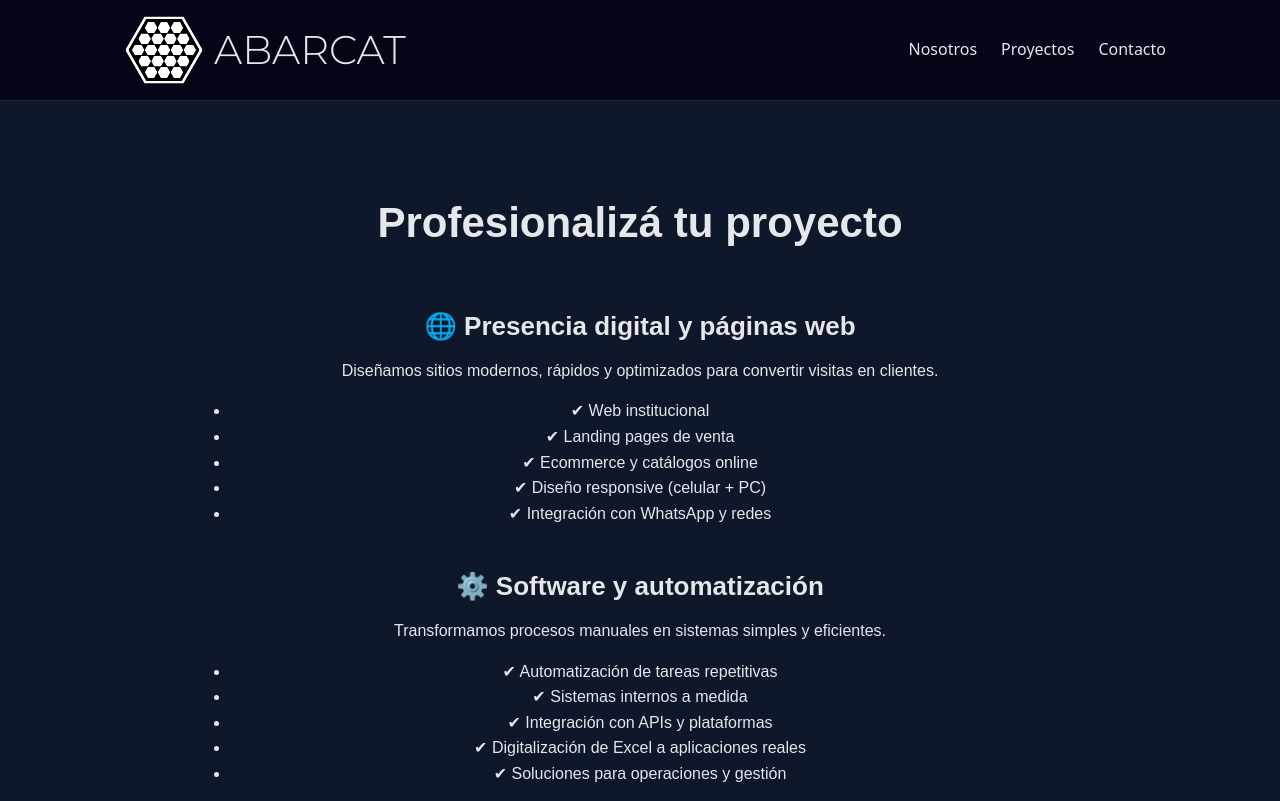
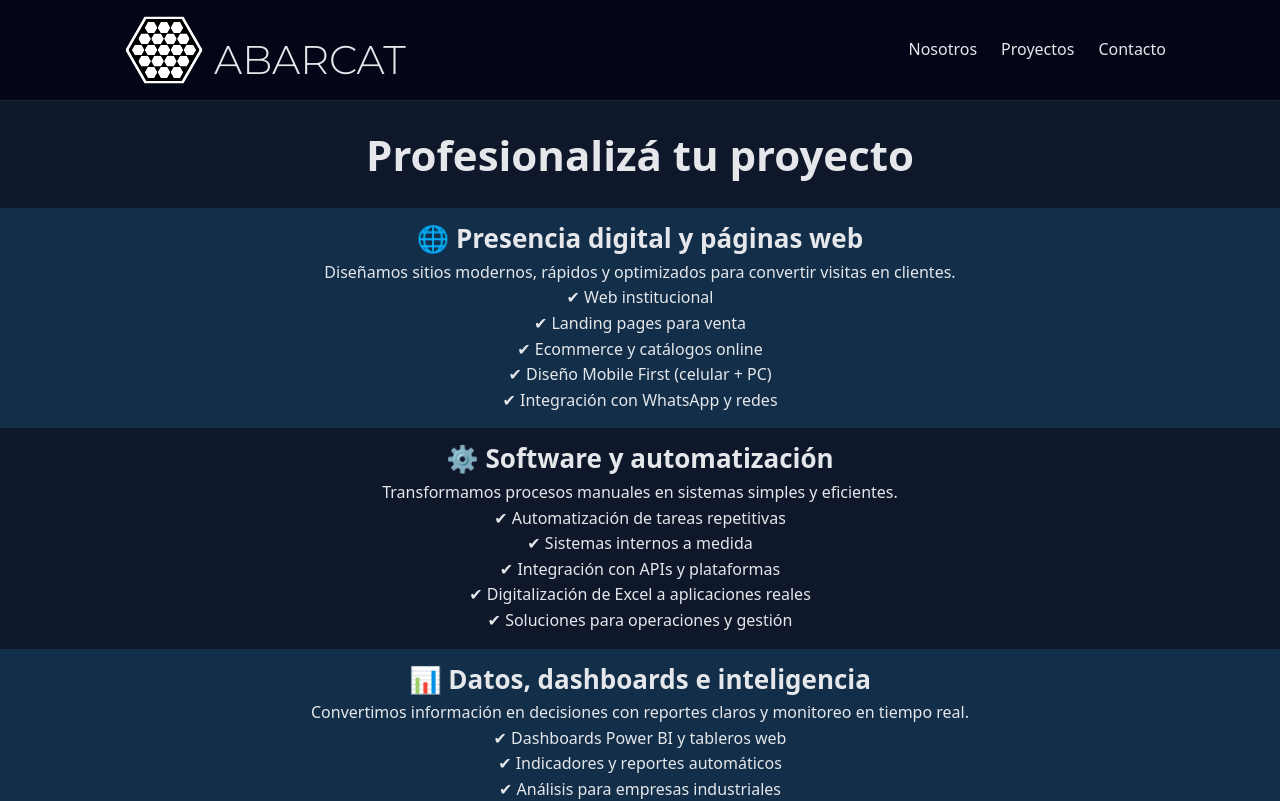
Before and after one commit to nicoorecke/abarcat, a Next.js app: page / in a window 1280 px wide. Shown: the top 801 px of the page. Built offline with nearby package versions, Linux system fonts and the light colour scheme.

Commit message:
A ver que pasa

```diff
--- a/src/app/globals.css
+++ b/src/app/globals.css
@@ -15,14 +15,20 @@ html, body {
 
 /* Contenedor general */
 .container {
-  max-width: 1100px;
+  max-width: 100%;
   margin: 0 auto;
   text-align: center;
-  padding: 3rem 1.5rem;
+  align-items: center;
 }
 
-.container  p{
-  max-width: 1100px;
+
+
+.container2{
+  max-width: 100%;
+}
+
+h1 {
+  margin-top: 20px;
 }
 
 /* Navbar */
@@ -40,6 +46,11 @@ html, body {
   justify-content: space-between;
   align-items: center;
 }
+
+li {
+  list-style: none;
+}
+
 .loguillo {
   font-family: "Montserrat";
   font-weight: 300}
@@ -84,9 +95,18 @@ h1 {
 
 h2 {
   font-size: 2rem;
-  margin-bottom: 0.8rem;
 }
 
-p {
-  max-width: 700px;
+
+
+.seccion_1 {
+  background-color: #122e49;
+  width: 100%;
+  text-align: center;
+  align-items: center;
 }
+
+section {
+  padding-top: 10px;
+  padding-bottom: 15px;
+}
--- a/src/app/page.tsx
+++ b/src/app/page.tsx
@@ -1,40 +1,40 @@
 export default function Home() {
   return (
-    <main style={{ fontFamily: "sans-serif", padding: "40px", maxWidth: "900px", margin: "0 auto" }}>
+    <main className="container2" style={{  margin: "0" }}>
 
       {/* HERO */}
-      <header style={{ marginBottom: "50px" }}>
-        <h1 style={{ fontSize: "42px", marginBottom: "15px" }}>
+      <header style={{ marginBottom: "20px" }}>
+        <h1 style={{ fontSize: "42px", }}>
           Profesionalizá tu proyecto
         </h1>
       </header>
 
       {/* SERVICIO 1 */}
-      <section style={{ marginBottom: "40px" }}>
-        <h2 style={{ fontSize: "26px", marginBottom: "10px" }}>
+      <section className="seccion_1">
+        <h2 style={{ fontSize: "26px"}}>
           🌐 Presencia digital y páginas web
         </h2>
 
-        <p style={{ marginBottom: "15px" }}>
+        <p >
           Diseñamos sitios modernos, rápidos y optimizados para convertir visitas en clientes.
         </p>
 
         <ul>
           <li>✔ Web institucional</li>
-          <li>✔ Landing pages de venta</li>
+          <li>✔ Landing pages para venta</li>
           <li>✔ Ecommerce y catálogos online</li>
-          <li>✔ Diseño responsive (celular + PC)</li>
+          <li>✔ Diseño Mobile First (celular + PC)</li>
           <li>✔ Integración con WhatsApp y redes</li>
         </ul>
       </section>
 
       {/* SERVICIO 2 */}
-      <section style={{ marginBottom: "40px" }}>
-        <h2 style={{ fontSize: "26px", marginBottom: "10px" }}>
+      <section>
+        <h2 style={{ fontSize: "26px"}}>
           ⚙️ Software y automatización
         </h2>
 
-        <p style={{ marginBottom: "15px" }}>
+        <p >
           Transformamos procesos manuales en sistemas simples y eficientes.
         </p>
 
@@ -48,12 +48,12 @@ export default function Home() {
       </section>
 
       {/* SERVICIO 3 */}
-      <section style={{ marginBottom: "40px" }}>
-        <h2 style={{ fontSize: "26px", marginBottom: "10px" }}>
+      <section className="seccion_1">
+        <h2 style={{ fontSize: "26px"}}>
           📊 Datos, dashboards e inteligencia
         </h2>
 
-        <p style={{ marginBottom: "15px" }}>
+        <p >
           Convertimos información en decisiones con reportes claros y monitoreo en tiempo real.
         </p>
 
@@ -66,12 +66,12 @@ export default function Home() {
       </section>
 
       {/* SERVICIO 4 */}
-      <section style={{ marginBottom: "60px" }}>
-        <h2 style={{ fontSize: "26px", marginBottom: "10px" }}>
+      <section style={{ marginBottom: "40px" }}>
+        <h2 style={{ fontSize: "26px"}}>
           🤝 Consultoría tecnológica
         </h2>
 
-        <p style={{ marginBottom: "15px" }}>
+        <p >
           Te ayudamos a elegir e implementar la solución correcta, sin gastar de más.
         </p>
 
@@ -86,7 +86,7 @@ export default function Home() {
 
       {/* CTA FINAL */}
       <footer style={{ padding: "30px", borderTop: "1px solid #ddd" }}>
-        <h2 style={{ fontSize: "24px", marginBottom: "10px" }}>
+        <h2 style={{ fontSize: "24px"}}>
           🚀 Trabajemos juntos
         </h2>
 
```
